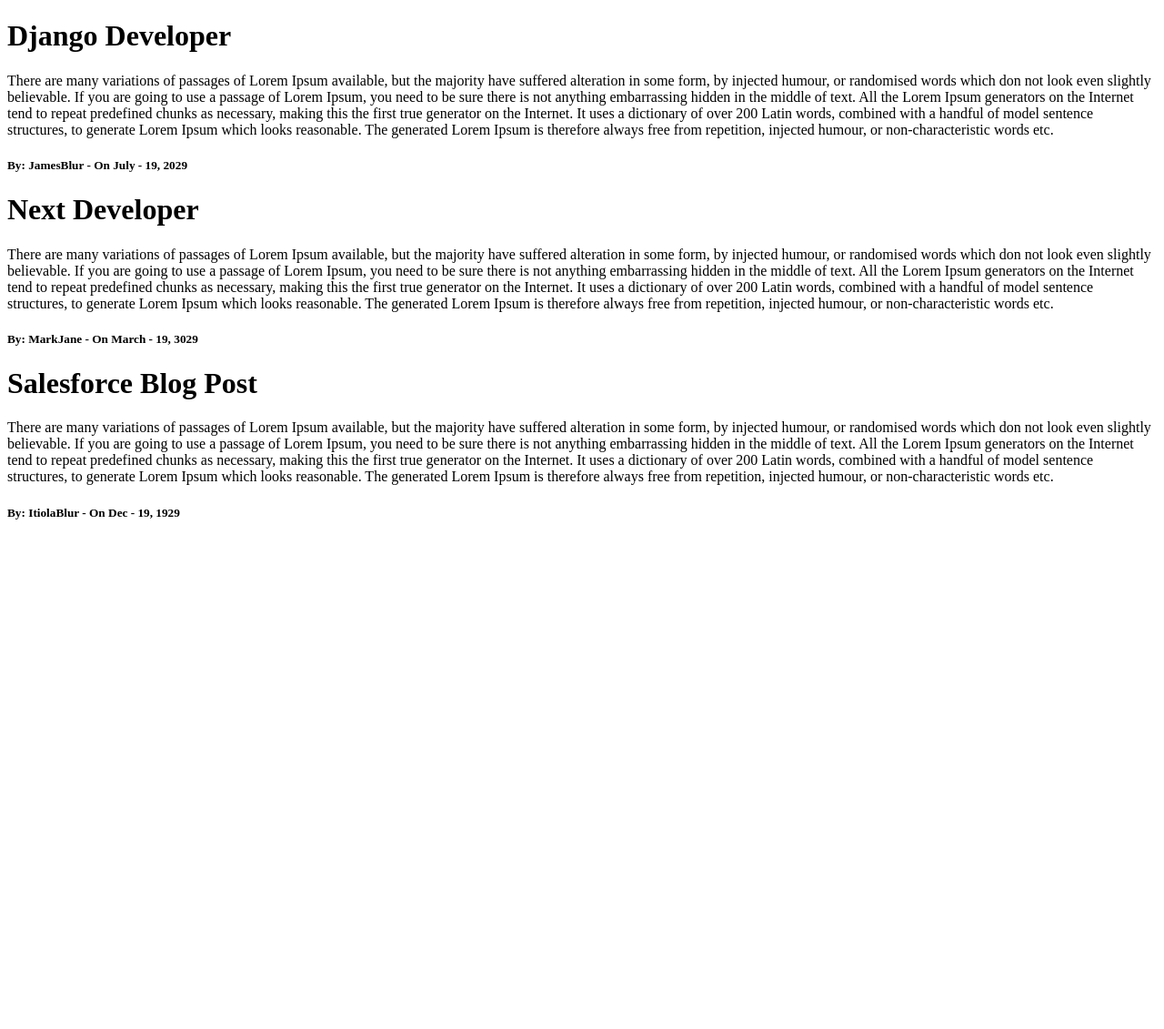
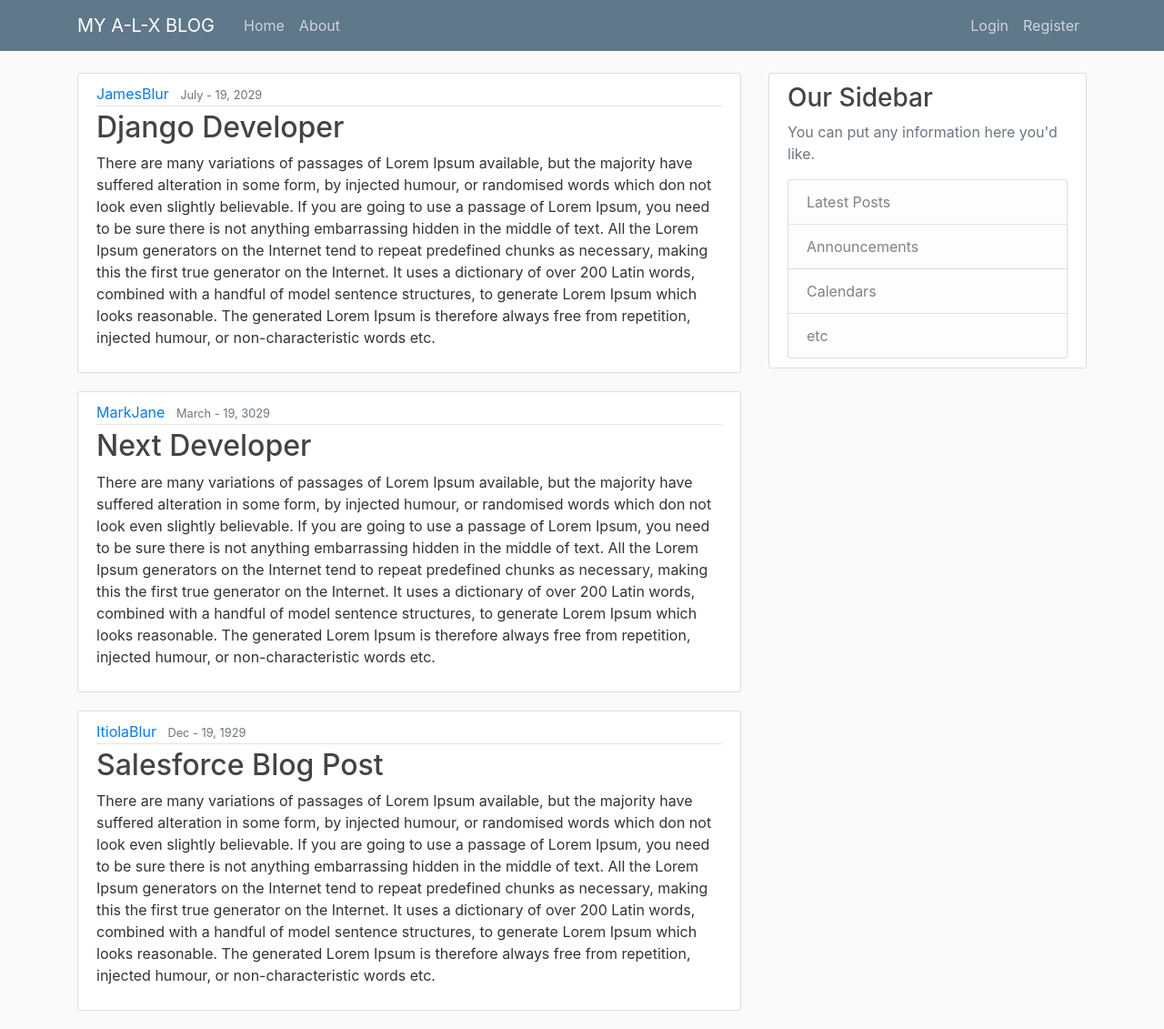
Before and after one commit to Efe-Terry/_django_dev_blog_, a Django app: page / in a window 1280 px wide. Shown: the whole page at 91% size. Before the commit the page ends 571 px from the top, so only its background shows below. Run offline with Django 4.2, Linux system fonts and the light colour scheme; some libraries are stand-ins or nearby versions.

Commit message:
templates styled

```diff
--- /dev/null
+++ b/blog/static/blog/main.css
@@ -0,0 +1,84 @@
+body {
+    background: #fafafa;
+    color: #333333;
+    margin-top: 5rem;
+  }
+
+  h1, h2, h3, h4, h5, h6 {
+    color: #444444;
+  }
+
+  ul {
+    margin: 0;
+  }
+
+  .bg-steel {
+    background-color: #5f788a;
+  }
+
+  .site-header .navbar-nav .nav-link {
+    color: #cbd5db;
+  }
+
+  .site-header .navbar-nav .nav-link:hover {
+    color: #ffffff;
+  }
+
+  .site-header .navbar-nav .nav-link.active {
+    font-weight: 500;
+  }
+
+  .content-section {
+    background: #ffffff;
+    padding: 10px 20px;
+    border: 1px solid #dddddd;
+    border-radius: 3px;
+    margin-bottom: 20px;
+  }
+
+  .article-title {
+    color: #444444;
+  }
+
+  a.article-title:hover {
+    color: #428bca;
+    text-decoration: none;
+  }
+
+  .article-content {
+    white-space: pre-line;
+  }
+
+  .article-img {
+    height: 65px;
+    width: 65px;
+    margin-right: 16px;
+  }
+
+  .article-metadata {
+    padding-bottom: 1px;
+    margin-bottom: 4px;
+    border-bottom: 1px solid #e3e3e3
+  }
+
+  .article-metadata a:hover {
+    color: #333;
+    text-decoration: none;
+  }
+
+  .article-svg {
+    width: 25px;
+    height: 25px;
+    vertical-align: middle;
+  }
+
+  .account-img {
+    height: 125px;
+    width: 125px;
+    margin-right: 20px;
+    margin-bottom: 16px;
+  }
+
+  .account-heading {
+    font-size: 2.5rem;
+  }
--- a/blog/templates/blog/base.html
+++ b/blog/templates/blog/base.html
@@ -1,16 +1,108 @@
+{% load static %}
 <!DOCTYPE html>
-<html lang="en">
+<html>
   <head>
-    <meta charset="UTF-8">
-    <meta name="viewport" content="width=device-width, initial-scale=1.0">
-    {% if title  %}
+    <!-- Required meta tags -->
+    <meta charset="utf-8" />
+    <meta
+      name="viewport"
+      content="width=device-width, initial-scale=1, shrink-to-fit=no"
+    />
+
+    <!-- Bootstrap CSS -->
+    <link
+      rel="stylesheet"
+      href="https://maxcdn.bootstrapcdn.com/bootstrap/4.0.0/css/bootstrap.min.css"
+      integrity="sha384-Gn5384xqQ1aoWXA+058RXPxPg6fy4IWvTNh0E263XmFcJlSAwiGgFAW/dAiS6JXm"
+      crossorigin="anonymous"
+    />
+
+    <link
+      rel="stylesheet"
+      type="text/css"
+      href="{% static 'blog/main.css' %}"
+    />
+
+    {% if title %}
     <title>Django Blog - {{ title }}</title>
     {% else %}
     <title>Django Blog</title>
     {% endif %}
   </head>
   <body>
-    {% block content %}
-    {% endblock %}
+    <header class="site-header">
+      <nav class="navbar navbar-expand-md navbar-dark bg-steel fixed-top">
+        <div class="container">
+          <a class="navbar-brand mr-4" href="{% url 'blog-home' %}"
+            >MY A-L-X BLOG</a
+          >
+          <button
+            class="navbar-toggler"
+            type="button"
+            data-toggle="collapse"
+            data-target="#navbarToggle"
+            aria-controls="navbarToggle"
+            aria-expanded="false"
+            aria-label="Toggle navigation"
+          >
+            <span class="navbar-toggler-icon"></span>
+          </button>
+          <div class="collapse navbar-collapse" id="navbarToggle">
+            <div class="navbar-nav mr-auto">
+              <a class="nav-item nav-link" href="{% url 'blog-home' %}">Home</a>
+              <a class="nav-item nav-link" href="{% url 'blog-about' %}"
+                >About</a
+              >
+            </div>
+            <!-- Navbar Right Side -->
+            <div class="navbar-nav">
+              <a class="nav-item nav-link" href="#">Login</a>
+              <a class="nav-item nav-link" href="#">Register</a>
+            </div>
+          </div>
+        </div>
+      </nav>
+    </header>
+    <main role="main" class="container">
+      <div class="row">
+        <div class="col-md-8">{% block content %}{% endblock %}</div>
+        <div class="col-md-4">
+          <div class="content-section">
+            <h3>Our Sidebar</h3>
+            <p class="text-muted">
+              You can put any information here you'd like.
+            </p>
+            <ul class="list-group">
+              <li class="list-group-item list-group-item-light">
+                Latest Posts
+              </li>
+              <li class="list-group-item list-group-item-light">
+                Announcements
+              </li>
+              <li class="list-group-item list-group-item-light">Calendars</li>
+              <li class="list-group-item list-group-item-light">etc</li>
+            </ul>
+          </div>
+        </div>
+      </div>
+    </main>
+
+    <!-- Optional JavaScript -->
+    <!-- jQuery first, then Popper.js, then Bootstrap JS -->
+    <script
+      src="https://code.jquery.com/jquery-3.2.1.slim.min.js"
+      integrity="sha384-KJ3o2DKtIkvYIK3UENzmM7KCkRr/rE9/Qpg6aAZGJwFDMVNA/GpGFF93hXpG5KkN"
+      crossorigin="anonymous"
+    ></script>
+    <script
+      src="https://cdnjs.cloudflare.com/ajax/libs/popper.js/1.12.9/umd/popper.min.js"
+      integrity="sha384-ApNbgh9B+Y1QKtv3Rn7W3mgPxhU9K/ScQsAP7hUibX39j7fakFPskvXusvfa0b4Q"
+      crossorigin="anonymous"
+    ></script>
+    <script
+      src="https://maxcdn.bootstrapcdn.com/bootstrap/4.0.0/js/bootstrap.min.js"
+      integrity="sha384-JZR6Spejh4U02d8jOt6vLEHfe/JQGiRRSQQxSfFWpi1MquVdAyjUar5+76PVCmYl"
+      crossorigin="anonymous"
+    ></script>
   </body>
 </html>
--- a/blog/templates/blog/home.html
+++ b/blog/templates/blog/home.html
@@ -1,8 +1,15 @@
 {% extends "blog/base.html" %}
 {% block content %}
     {% for post in posts %}
-        <h1>{{ post.title }}</h1>
-        <p>{{ post.content }}</p>
-        <h5>By: {{ post.author }} - On {{ post.date_posted }}</h5>
+        <article class="media content-section">
+            <div class="media-body">
+                <div class="article-metadata">
+                    <a class="mr-2" href="#">{{ post.author }}</a>
+                    <small class="text-muted">{{ post.date_posted }}</small>
+                </div>
+                <h2><a class="article-title" href="#">{{ post.title }}</a></h2>
+                <p class="article-content">{{ post.content }}</p>
+            </div>
+        </article>
     {% endfor %}
 {% endblock content %}
```
Lines whose indentation alone changed are shown as unchanged.
